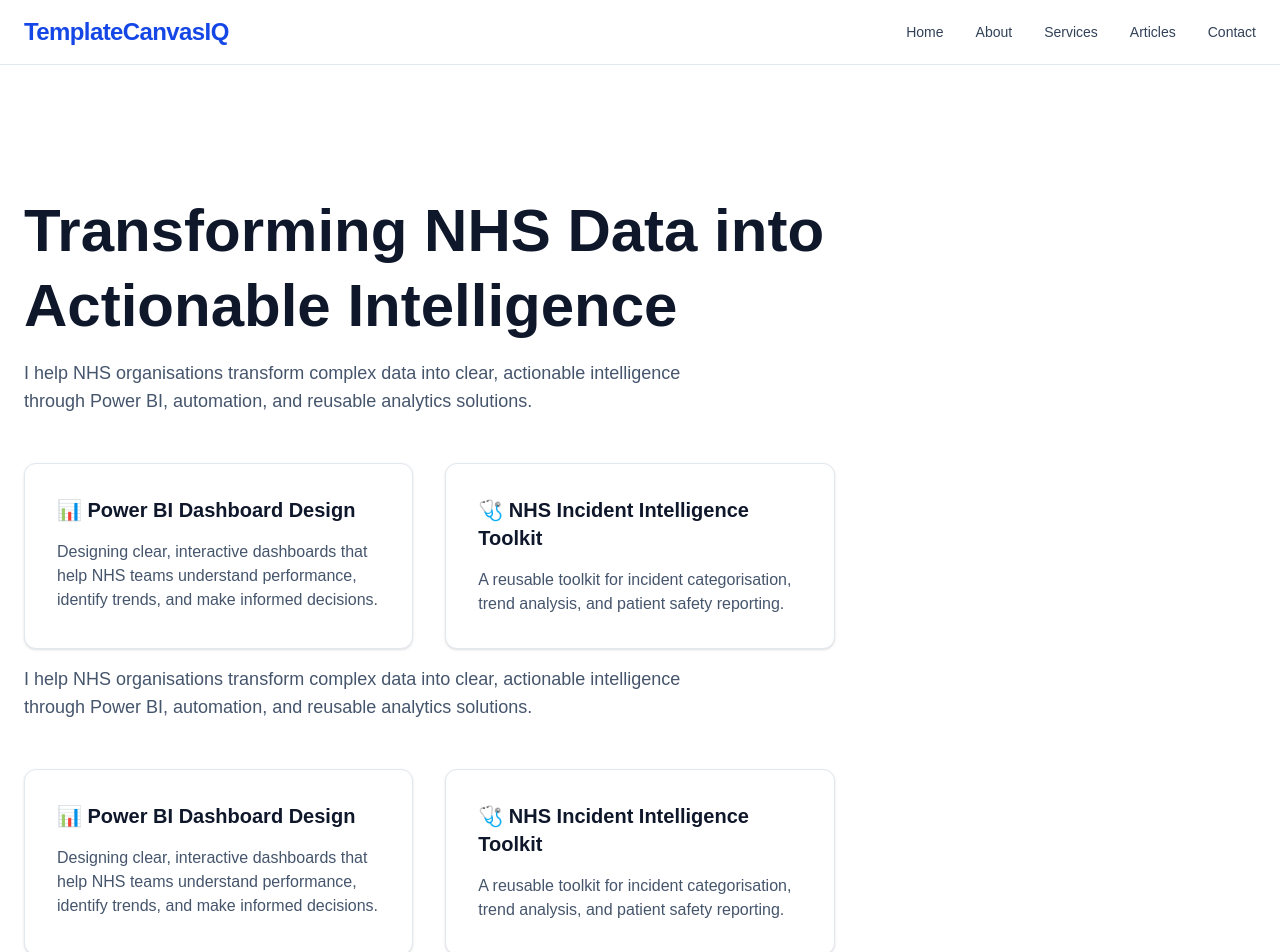
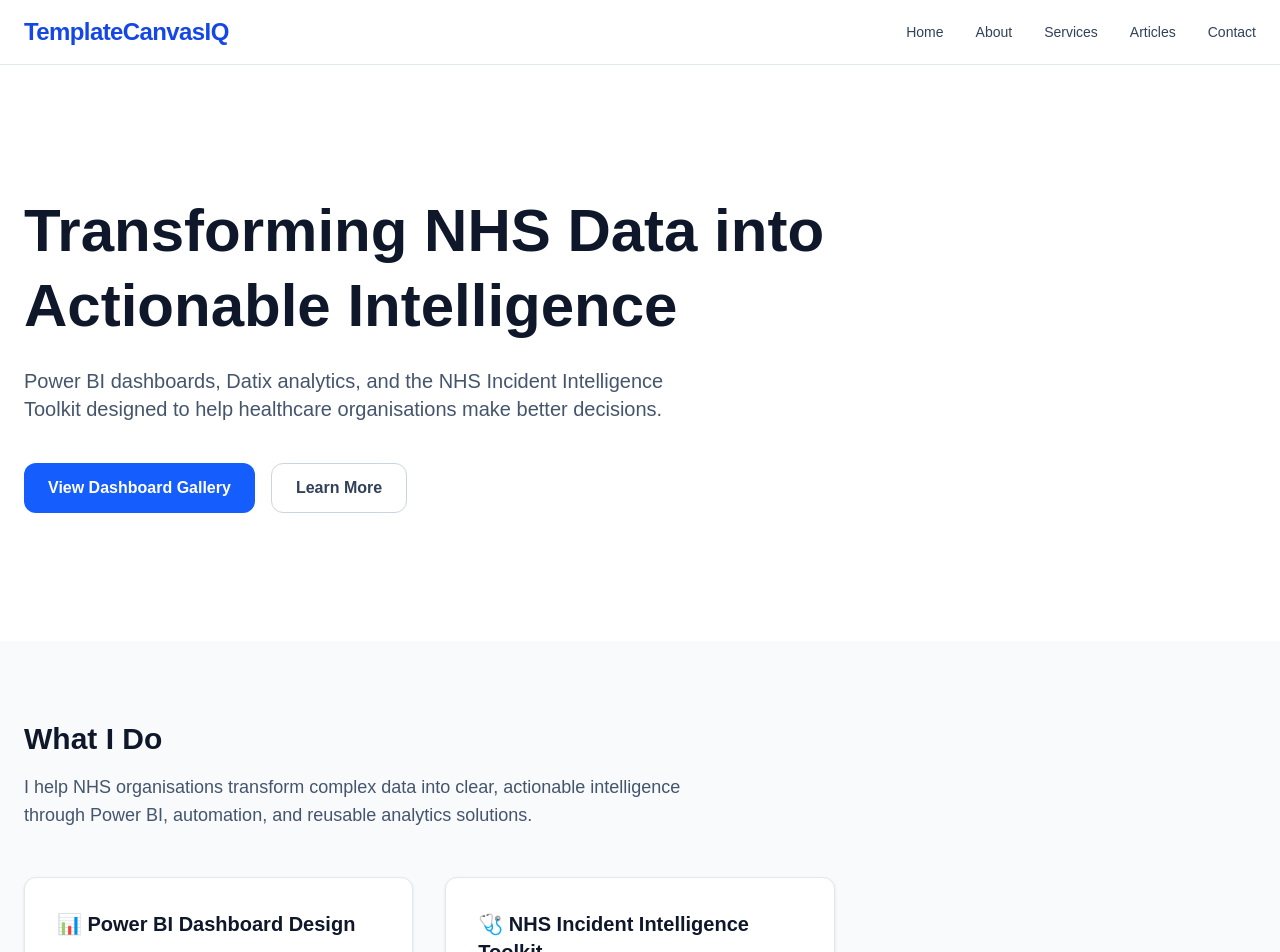
Before and after one commit to 24Mark8/templatecanvasiq, a Next.js app: page / in a window 1280 px wide. Shown: the top 952 px of the page. Built offline with nearby package versions, Linux system fonts and the light colour scheme.

Commit message:
Update page.tsx

```diff
--- a/app/page.tsx
+++ b/app/page.tsx
@@ -9,8 +9,7 @@ export default function Home() {
           </h2>
 
           <div className="flex gap-8 text-sm font-medium">
-            <a
-href="#"className="font-medium text-slate-700 transition-colors duration-200 hover:text-blue-700">Home</a>
+            <a href="#" className="font-medium text-slate-700 transition-colors duration-200 hover:text-blue-700">Home</a>
             <a href="#" className="font-medium text-slate-700 transition-colors duration-200 hover:text-blue-700">About</a>
             <a href="#" className="font-medium text-slate-700 transition-colors duration-200 hover:text-blue-700">Services</a>
             <a href="#" className="font-medium text-slate-700 transition-colors duration-200 hover:text-blue-700">Articles</a>
@@ -24,6 +23,29 @@ href="#"className="font-medium text-slate-700 transition-colors duration-200 hov
           Transforming NHS Data into Actionable Intelligence
         </h1>
 
+        <p className="mt-6 max-w-2xl text-xl text-slate-600">
+          Power BI dashboards, Datix analytics, and the NHS Incident Intelligence
+          Toolkit designed to help healthcare organisations make better decisions.
+        </p>
+
+        <div className="mt-10 flex gap-4">
+          <button className="rounded-xl bg-blue-600 px-6 py-3 font-semibold text-white hover:bg-blue-700">
+            View Dashboard Gallery
+          </button>
+
+          <button className="rounded-xl border border-slate-300 px-6 py-3 font-semibold text-slate-700 hover:bg-slate-100">
+            Learn More
+          </button>
+        </div>
+      </section>
+
+      <section className="bg-slate-50 py-20">
+        <div className="mx-auto max-w-7xl px-6">
+
+          <h2 className="text-3xl font-bold text-slate-900">
+            What I Do
+          </h2>
+
           <p className="mt-4 max-w-2xl text-lg text-slate-600">
             I help NHS organisations transform complex data into clear, actionable intelligence through Power BI, automation, and reusable analytics solutions.
           </p>
@@ -36,35 +58,7 @@ href="#"className="font-medium text-slate-700 transition-colors duration-200 hov
               </h3>
 
               <p className="mt-4 text-slate-600">
-      Designing clear, interactive dashboards that help NHS teams understand
-      performance, identify trends, and make informed decisions.
-    </p>
-  </div>
-
-  <div className="rounded-xl border border-slate-200 bg-white p-8 shadow-sm transition-all duration-300 hover:-translate-y-1 hover:shadow-lg">
-    <h3 className="text-xl font-bold text-slate-900">
-      🩺 NHS Incident Intelligence Toolkit
-    </h3>
-
-    <p className="mt-4 text-slate-600">
-      A reusable toolkit for incident categorisation, trend analysis, and patient safety reporting.
-    </p>
-  </div>
-
-</div><p className="mt-4 max-w-2xl text-lg text-slate-600">
-  I help NHS organisations transform complex data into clear, actionable intelligence through Power BI, automation, and reusable analytics solutions.
-</p>
-
-<div className="mt-12 grid gap-8 md:grid-cols-3">
-
-  <div className="rounded-xl border border-slate-200 bg-white p-8 shadow-sm transition-all duration-300 hover:-translate-y-1 hover:shadow-lg">
-    <h3 className="text-xl font-bold text-slate-900">
-      📊 Power BI Dashboard Design
-    </h3>
-
-    <p className="mt-4 text-slate-600">
-      Designing clear, interactive dashboards that help NHS teams understand
-      performance, identify trends, and make informed decisions.
+                Designing clear, interactive dashboards that help NHS teams understand performance, identify trends, and make informed decisions.
               </p>
             </div>
 
@@ -80,7 +74,9 @@ href="#"className="font-medium text-slate-700 transition-colors duration-200 hov
 
           </div>
 
+        </div>
       </section>
+
     </main>
   );
 }
```
Lines whose indentation alone changed are shown as unchanged.
